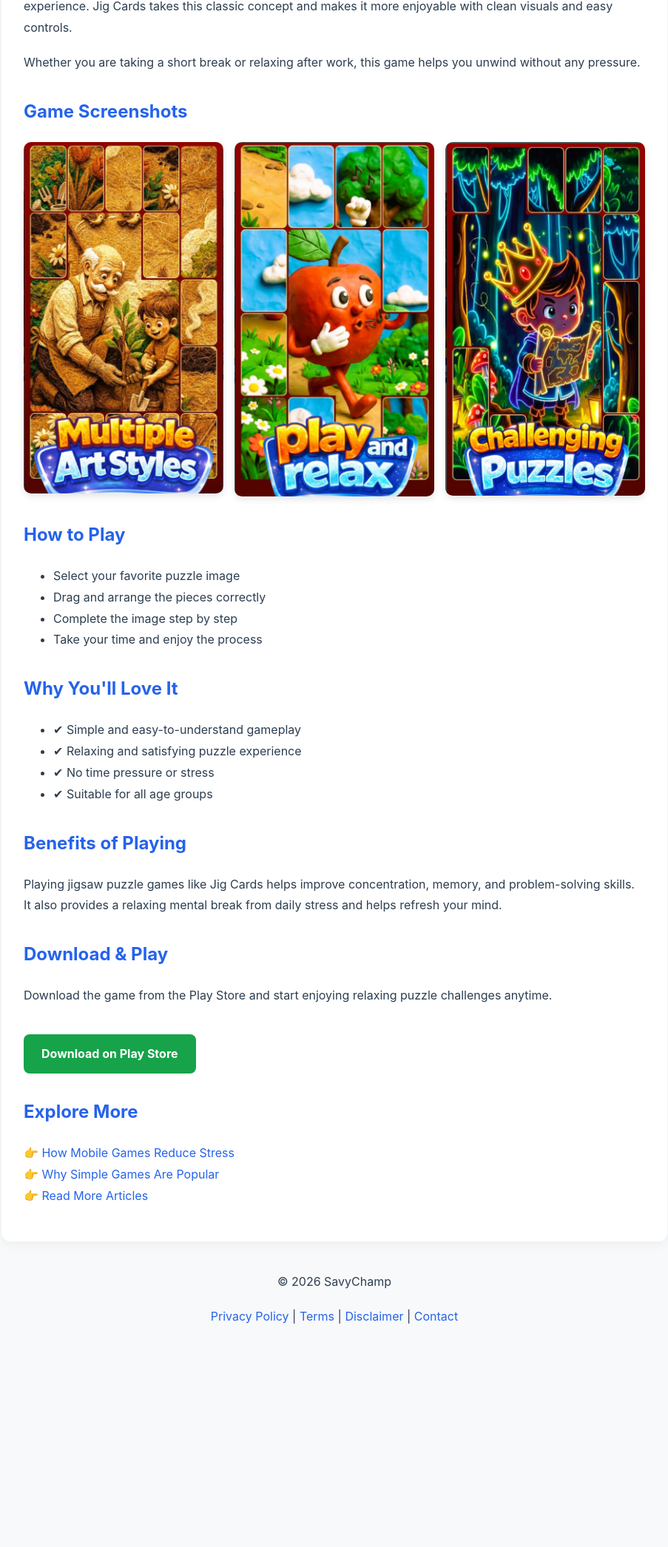
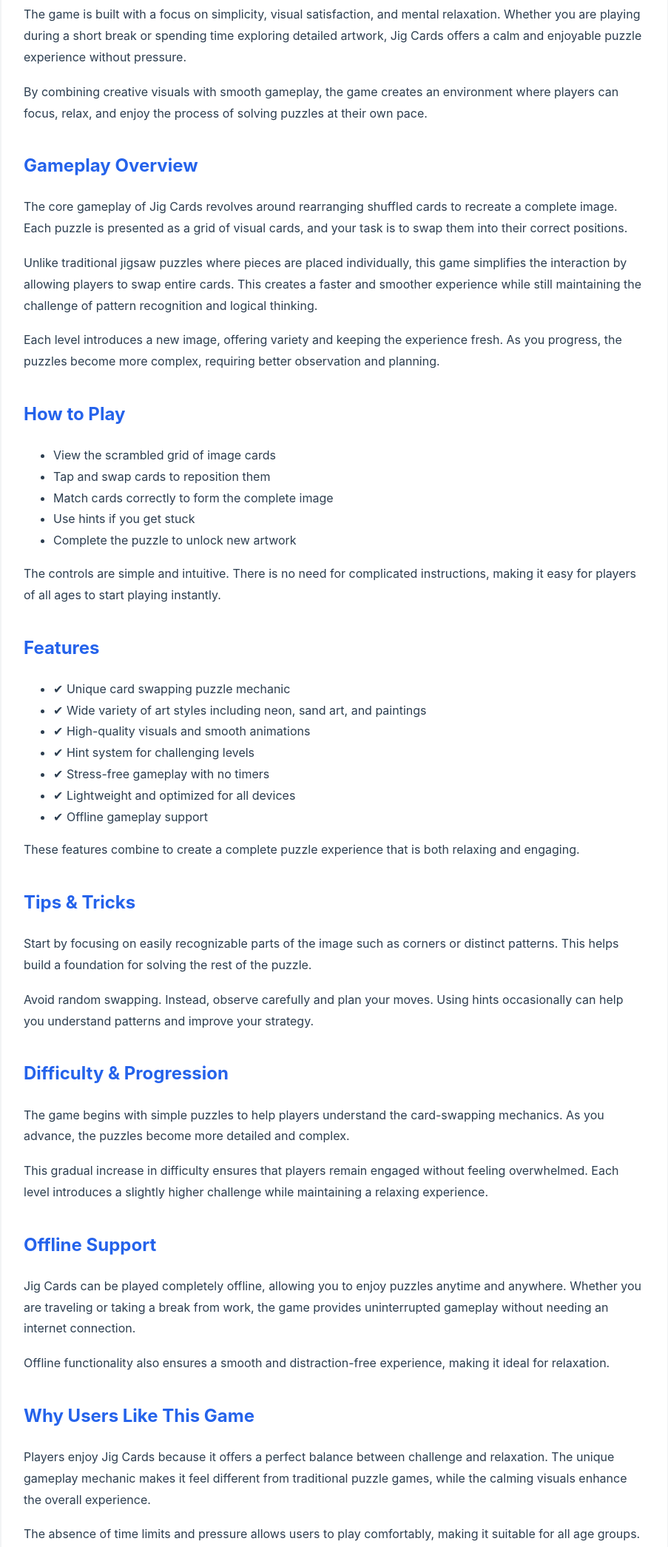
Before and after one commit to HappyCasual/savychamp.github.io, a plain HTML site: page jig-cards.html in a window 1280 px wide. Shown: the part 352-2443 px from the top of the page at 74% size, without its empty margins (188-1091 px from the left). Before the commit the page ends 2194 px from the top, so only its background shows below. Drawn offline with Linux system fonts and the light colour scheme.

Commit message:
Update jig-cards.html

```diff
--- a/jig-cards.html
+++ b/jig-cards.html
@@ -4,9 +4,9 @@
 <meta charset="UTF-8">
 <meta name="viewport" content="width=device-width, initial-scale=1.0">
 
-<title>Jig Cards Puzzle Game - Relaxing Jigsaw Game</title>
+<title>Jig Cards Multi Art Jigsaw - Relaxing Puzzle Game</title>
 
-<meta name="description" content="Play Jig Cards, a relaxing jigsaw puzzle game with smooth gameplay and beautiful visuals. Improve focus and enjoy a calm puzzle experience.">
+<meta name="description" content="Play Jig Cards Multi Art Jigsaw, a relaxing puzzle game with unique card swapping mechanics, beautiful artwork, and stress-free gameplay.">
 
 <style>
 body{
@@ -19,8 +19,8 @@ body{
     padding:30px;
 }
 
-h1{font-size:2.3rem;margin-bottom:10px;}
-h2{color:#2563eb;margin-top:30px;}
+h1{font-size:2.4rem;}
+h2{color:#2563eb;margin-top:35px;}
 p{margin-bottom:18px;}
 
 .box{
@@ -29,8 +29,6 @@ p{margin-bottom:18px;}
     border-radius:12px;
     box-shadow:0 4px 15px rgba(0,0,0,0.05);
 }
-
-a{color:#2563eb;text-decoration:none;}
 
 .play-btn{
     display:inline-block;
@@ -43,7 +41,6 @@ a{color:#2563eb;text-decoration:none;}
     font-weight:bold;
 }
 
-/* 🔥 Screenshots */
 .screenshots{
     display:grid;
     grid-template-columns:1fr 1fr 1fr;
@@ -54,7 +51,6 @@ a{color:#2563eb;text-decoration:none;}
 .screenshots img{
     width:100%;
     border-radius:10px;
-    box-shadow:0 4px 10px rgba(0,0,0,0.1);
 }
 
 footer{
@@ -69,89 +65,167 @@ footer{
 
 <div class="box">
 
-<h1>Jig Cards Puzzle Game</h1>
+<h1>Jig Cards Multi Art Jigsaw</h1>
+
+<!-- INTRO -->
+<h2>Introduction</h2>
 
 <p>
-Jig Cards is a relaxing jigsaw puzzle game designed for players who enjoy calm, satisfying, and stress-free gameplay.
-It offers a smooth puzzle experience with simple mechanics that anyone can understand easily.
-</p>
-
-<h2>About This Game</h2>
-
-<p>
-Jigsaw puzzle games have always been popular because they improve focus and provide a peaceful mental experience.
-Jig Cards takes this classic concept and makes it more enjoyable with clean visuals and easy controls.
+Jig Cards Multi Art Jigsaw is a refreshing take on traditional jigsaw puzzle games, designed for players who enjoy relaxing yet engaging gameplay. Instead of the usual piece-fitting mechanics, this game introduces a unique card-based system where players swap puzzle cards to rebuild beautiful artwork.
 </p>
 
 <p>
-Whether you are taking a short break or relaxing after work, this game helps you unwind without any pressure.
+The game is built with a focus on simplicity, visual satisfaction, and mental relaxation. Whether you are playing during a short break or spending time exploring detailed artwork, Jig Cards offers a calm and enjoyable puzzle experience without pressure.
 </p>
 
-<!-- 🔥 NEW IMAGES -->
+<p>
+By combining creative visuals with smooth gameplay, the game creates an environment where players can focus, relax, and enjoy the process of solving puzzles at their own pace.
+</p>
+
+<!-- GAMEPLAY -->
+<h2>Gameplay Overview</h2>
+
+<p>
+The core gameplay of Jig Cards revolves around rearranging shuffled cards to recreate a complete image. Each puzzle is presented as a grid of visual cards, and your task is to swap them into their correct positions.
+</p>
+
+<p>
+Unlike traditional jigsaw puzzles where pieces are placed individually, this game simplifies the interaction by allowing players to swap entire cards. This creates a faster and smoother experience while still maintaining the challenge of pattern recognition and logical thinking.
+</p>
+
+<p>
+Each level introduces a new image, offering variety and keeping the experience fresh. As you progress, the puzzles become more complex, requiring better observation and planning.
+</p>
+
+<!-- HOW TO PLAY -->
+<h2>How to Play</h2>
+
+<ul>
+<li>View the scrambled grid of image cards</li>
+<li>Tap and swap cards to reposition them</li>
+<li>Match cards correctly to form the complete image</li>
+<li>Use hints if you get stuck</li>
+<li>Complete the puzzle to unlock new artwork</li>
+</ul>
+
+<p>
+The controls are simple and intuitive. There is no need for complicated instructions, making it easy for players of all ages to start playing instantly.
+</p>
+
+<!-- FEATURES -->
+<h2>Features</h2>
+
+<ul>
+<li>✔ Unique card swapping puzzle mechanic</li>
+<li>✔ Wide variety of art styles including neon, sand art, and paintings</li>
+<li>✔ High-quality visuals and smooth animations</li>
+<li>✔ Hint system for challenging levels</li>
+<li>✔ Stress-free gameplay with no timers</li>
+<li>✔ Lightweight and optimized for all devices</li>
+<li>✔ Offline gameplay support</li>
+</ul>
+
+<p>
+These features combine to create a complete puzzle experience that is both relaxing and engaging.
+</p>
+
+<!-- TIPS -->
+<h2>Tips & Tricks</h2>
+
+<p>
+Start by focusing on easily recognizable parts of the image such as corners or distinct patterns. This helps build a foundation for solving the rest of the puzzle.
+</p>
+
+<p>
+Avoid random swapping. Instead, observe carefully and plan your moves. Using hints occasionally can help you understand patterns and improve your strategy.
+</p>
+
+<!-- DIFFICULTY -->
+<h2>Difficulty & Progression</h2>
+
+<p>
+The game begins with simple puzzles to help players understand the card-swapping mechanics. As you advance, the puzzles become more detailed and complex.
+</p>
+
+<p>
+This gradual increase in difficulty ensures that players remain engaged without feeling overwhelmed. Each level introduces a slightly higher challenge while maintaining a relaxing experience.
+</p>
+
+<!-- OFFLINE -->
+<h2>Offline Support</h2>
+
+<p>
+Jig Cards can be played completely offline, allowing you to enjoy puzzles anytime and anywhere. Whether you are traveling or taking a break from work, the game provides uninterrupted gameplay without needing an internet connection.
+</p>
+
+<p>
+Offline functionality also ensures a smooth and distraction-free experience, making it ideal for relaxation.
+</p>
+
+<!-- WHY USERS LIKE -->
+<h2>Why Users Like This Game</h2>
+
+<p>
+Players enjoy Jig Cards because it offers a perfect balance between challenge and relaxation. The unique gameplay mechanic makes it feel different from traditional puzzle games, while the calming visuals enhance the overall experience.
+</p>
+
+<p>
+The absence of time limits and pressure allows users to play comfortably, making it suitable for all age groups.
+</p>
+
+<!-- SCREENSHOTS -->
 <h2>Game Screenshots</h2>
 
 <div class="screenshots">
-  <img src="jig-cards-1.png" alt="Jig Cards Gameplay 1">
-  <img src="jig-cards-2.png" alt="Jig Cards Gameplay 2">
-  <img src="jig-cards-3.png" alt="Jig Cards Gameplay 3">
+<img src="jig-cards-1.png">
+<img src="jig-cards-2.png">
+<img src="jig-cards-3.png">
 </div>
 
-<h2>How to Play</h2>
-
-<ul>
-<li>Select your favorite puzzle image</li>
-<li>Drag and arrange the pieces correctly</li>
-<li>Complete the image step by step</li>
-<li>Take your time and enjoy the process</li>
-</ul>
-
-<h2>Why You'll Love It</h2>
-
-<ul>
-<li>✔ Simple and easy-to-understand gameplay</li>
-<li>✔ Relaxing and satisfying puzzle experience</li>
-<li>✔ No time pressure or stress</li>
-<li>✔ Suitable for all age groups</li>
-</ul>
-
-<h2>Benefits of Playing</h2>
+<h2>Screenshots Explanation</h2>
 
 <p>
-Playing jigsaw puzzle games like Jig Cards helps improve concentration, memory, and problem-solving skills.
-It also provides a relaxing mental break from daily stress and helps refresh your mind.
+The screenshots showcase the clean interface, card-based puzzle layout, and diverse artwork styles. Each image reflects the relaxing nature of the game and the attention to visual detail.
 </p>
 
-<h2>Download & Play</h2>
+<p>
+From vibrant colors to soft textures, every puzzle is designed to provide a satisfying and immersive experience.
+</p>
+
+<!-- FAQ -->
+<h2>Frequently Asked Questions</h2>
+
+<p><strong>Is the game free?</strong><br>
+Yes, it is free to play.</p>
+
+<p><strong>Does it require internet?</strong><br>
+No, it works offline.</p>
+
+<p><strong>Is it suitable for beginners?</strong><br>
+Yes, the game is easy to learn.</p>
+
+<p><strong>Are there different puzzle styles?</strong><br>
+Yes, the game includes various art styles and designs.</p>
+
+<!-- CONCLUSION -->
+<h2>Conclusion</h2>
 
 <p>
-Download the game from the Play Store and start enjoying relaxing puzzle challenges anytime.
+Jig Cards Multi Art Jigsaw offers a modern and relaxing twist on classic puzzle gameplay. With its unique mechanics, beautiful visuals, and stress-free design, it provides a complete and enjoyable experience for puzzle lovers.
+</p>
+
+<p>
+Whether you are looking to relax, improve focus, or simply enjoy creative artwork, this game delivers a satisfying experience every time.
 </p>
 
 <a href="https://play.google.com/store/apps/details?id=com.happycasualcompany.jiggytiles" target="_blank" class="play-btn">
 Download on Play Store
 </a>
 
-<h2>Explore More</h2>
-
-<p>
-👉 <a href="blog-how-mobile-games-reduce-stress.html">How Mobile Games Reduce Stress</a><br>
-👉 <a href="blog-simple-mobile-games-popular.html">Why Simple Games Are Popular</a><br>
-👉 <a href="blog.html">Read More Articles</a>
-</p>
-
 </div>
 
 <footer>
-
 <p>© 2026 SavyChamp</p>
-
-<p>
-<a href="privacy-policy.html">Privacy Policy</a> |
-<a href="terms.html">Terms</a> |
-<a href="disclaimer.html">Disclaimer</a> |
-<a href="contact.html">Contact</a>
-</p>
-
 </footer>
 
 </body>
```
